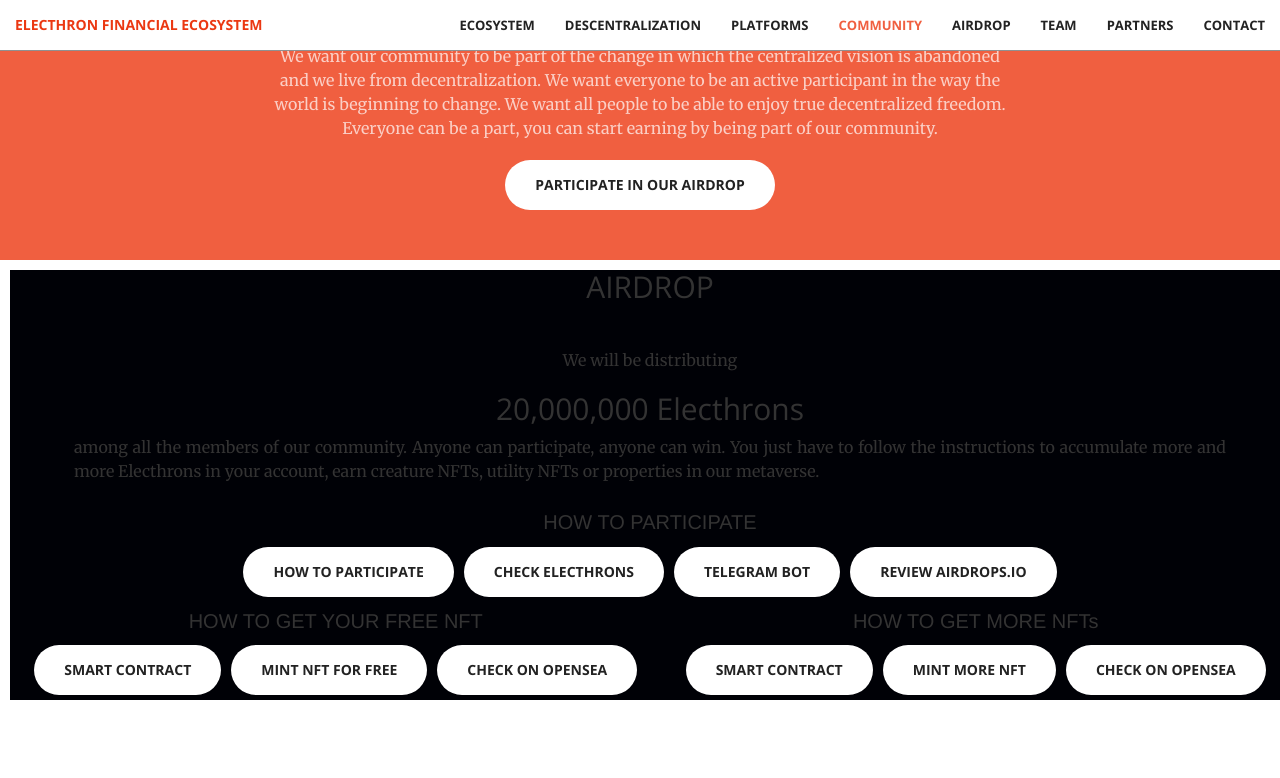
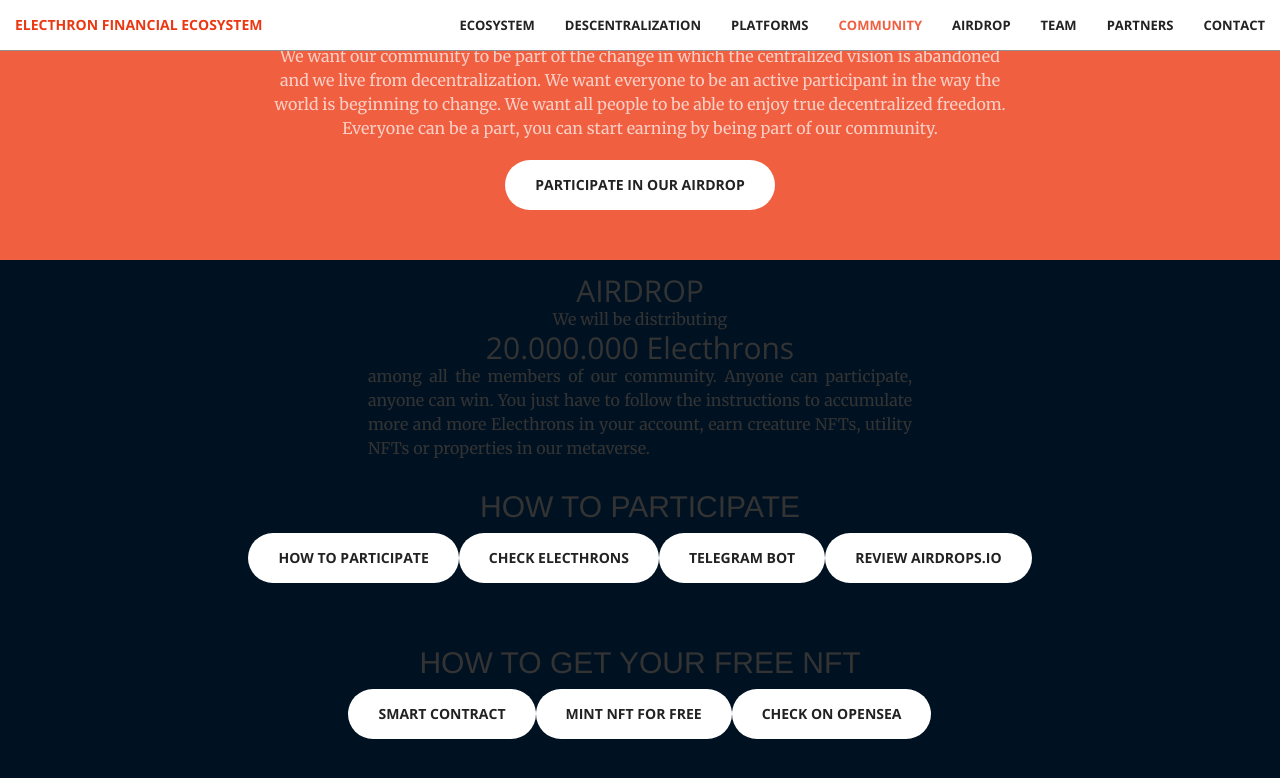
Before and after one commit to soujiang/soujiang.github.io, a Jekyll site: the page built from index.html, in a window 1280 px wide and 900 px high, scrolled down 3100 px, cut to the strip 0-786 px from the top of the window. Shown: the top 778 px of the strip. Built offline with Jekyll 4.4.1, drawn with Linux system fonts in a browser that asks for light colours.

Commit message:
airdrop change

```diff
--- a/_includes/airdrop.html
+++ b/_includes/airdrop.html
@@ -1,19 +1,21 @@
 <section id="airdrop">
-
+  <div class="airdropcontent">
      <div class="airdroptxt">
          <div class="airdroptxtitle">
-      <h2>AIRDROP</h2></br></br>
+       <h2>AIRDROP</h2>
        <p>We will be distributing</p>
-      <h2>20,000,000 Electhrons</h2>
+       <h2>20.000.000 Electhrons</h2>
          </div>
          <div class="airdroptext">
        <p>among all the members of our community. Anyone can participate, anyone can win. You just have to follow the instructions to accumulate more and more Electhrons in your account, earn creature NFTs, utility NFTs or properties in our metaverse.</p>
          </div>
      </div>
 
+ <!-- botones -->
+
     <div class="airdropbottoms">
        <div class="howtoparticipate">
-        <div class="titlehowto">HOW TO PARTICIPATE</div>
+         <h2>HOW TO PARTICIPATE</h2>
            <div class="howtobottoms">
    <a href="#" class="btn btn-default btn-xl wow tada">How to participate</a>
    <a href="#" class="btn btn-default btn-xl wow tada">Check Electhrons</a>
@@ -21,16 +23,18 @@
    <a href="#" class="btn btn-default btn-xl wow tada">Review airdrops.io</a>
            </div>
        </div>
+   <hr class="light">
        <div class="howtoparticipate">
-        <div class="titlehowto">HOW TO GET YOUR FREE NFT</div>
+         <h2>HOW TO GET YOUR FREE NFT</h2>
          <div class="howtobottoms">
    <a href="#" class="btn btn-default btn-xl wow tada">Smart contract</a>
    <a href="#" class="btn btn-default btn-xl wow tada">Mint NFT for free</a>
    <a href="#" class="btn btn-default btn-xl wow tada">Check on OPENSEA</a>
            </div>
        </div>
+   <hr class="light">
        <div class="howtoparticipate">
-        <div class="titlehowto">HOW TO GET MORE NFTs</div>
+         <h2>HOW TO GET MORE NFTs</h2>
          <div class="howtobottoms">
    <a href="#" class="btn btn-default btn-xl wow tada">Smart contract</a>
    <a href="#" class="btn btn-default btn-xl wow tada">Mint more NFT</a>
@@ -38,4 +42,5 @@
            </div>
        </div>
      </div>
+
  </section>
--- a/_sass/_base.scss
+++ b/_sass/_base.scss
@@ -431,83 +431,91 @@ body {
 	text-align: center;
 }
 /*AIRDROP*/
-#airdrop {
-	display: flex;
-	flex-wrap: wrap;
-	width: 100%;
-    padding: 0;
-    margin: 10px;
-    background: #000106;
+#airdrop{
+	display:flex;
+	flex-wrap:wrap;
+	flex-direction:column;
+	justify-content:center;
+	align-items:center;
+	width:100%;
+	background:#001222;
+	padding: 1em 0 1em 0;
 }
 
-.airdroptxt {
-	display: flex;
-	flex-wrap: wrap;
-	width: 100%;
-	justify-content: center;
-	align-items: center;
+/*INTRO*/
+.airdropcontent {
+	display:flex;
+	flex-wrap:wrap;
+	flex-direction:column;
+	justify-content:center;
+	align-items:center;
+	width:85%;
+}
+
+.airdroptxt{
+	display:flex;
+	flex-wrap:wrap;
+	flex-direction:column;
+	justify-content:center;
+	align-items:center;
+	width:100%;
 }
 
 .airdroptxtitle {
-    display: flex;
-    flex:wrap;
-    width:95%;
-    flex-direction: column;
-    justify-content: center;
-    align-items: center;
+	display:flex;
+	flex-wrap:wrap;
+	flex-direction:column;
+	justify-content:center;
+	align-items:center;
+	width:100%;
 }
 
-.airdroptxtitle h2 {
-    margin-top: 0;
-    margin-bottom: 5px;
+.airdroptxtitle h2,
+.airdroptxtitle p {
+	margin:0;
+	padding:0;
 }
 
 .airdroptext {
-    text-align: justify;
-    width:90%;
-    margin-top: 5px;
+	text-align:justify;
+	width:50%;
 }
 
+/*BOTONES*/
+
 .airdropbottoms {
-	display: flex;
-	flex-wrap: wrap;
-	width: 100%;
-	justify-content: space-around;
-	align-items: space-around;
+	display:flex;
+	flex-wrap:wrap;
+	flex-direction:column;
+	align-items:center;
+	justify-content:center;
+	width:80%;
 }
 
 .howtoparticipate {
-    display:flex;
-    flex:wrap;
-    flex-direction:column;
-    justify-content: center;
-    align-items: center;
+	display:flex;
+	flex-wrap:wrap;
+	flex-direction:column;
+	align-items:center;
+	justify-content:center;
+	width:100%;
+	margin: 10px 0 10px 0;
 }
 
-.titlehowto {
-    font-size: 20px;
-    font-family:'Franklin Gothic Medium', 'Arial Narrow', Arial, sans-serif;
-    margin:5px;
-}
-
-.howtoparticipate {
-    display: flex;
-    flex-wrap: wrap;
-    justify-content: center;
-    align-items: center;
+.howtoparticipate h2 {
+	padding:0;
+	margin:0 0 10px 0;
+	font-family:'Franklin Gothic Medium', 'Arial Narrow', Arial, sans-serif;
 }
 
 .howtobottoms {
-    display:flex;
-    flex-wrap: wrap;
-    justify-content: center;
-    align-items: center;
-    width:100%;
+	display:flex;
+	flex-wrap:wrap;
+	align-items:center;
+	justify-content:center;
+	width:100%;
 }
 
-.wow {
-    margin:5px;
-}
 /*TEAM*/
 
 #team {
```
Lines whose indentation alone changed are shown as unchanged.
